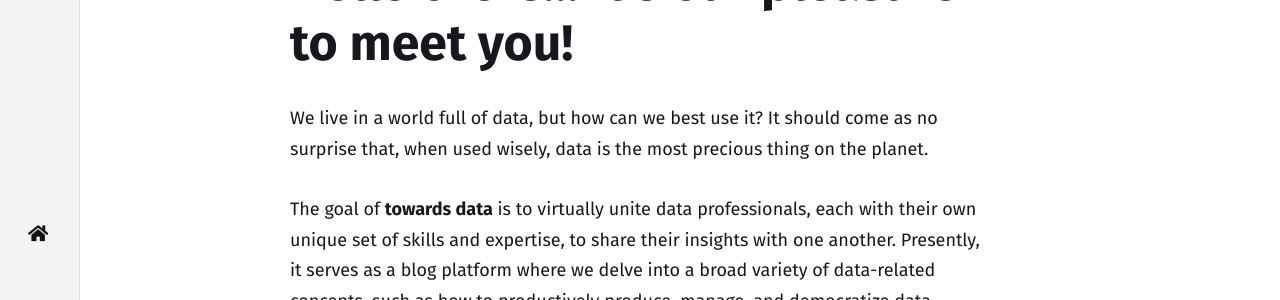
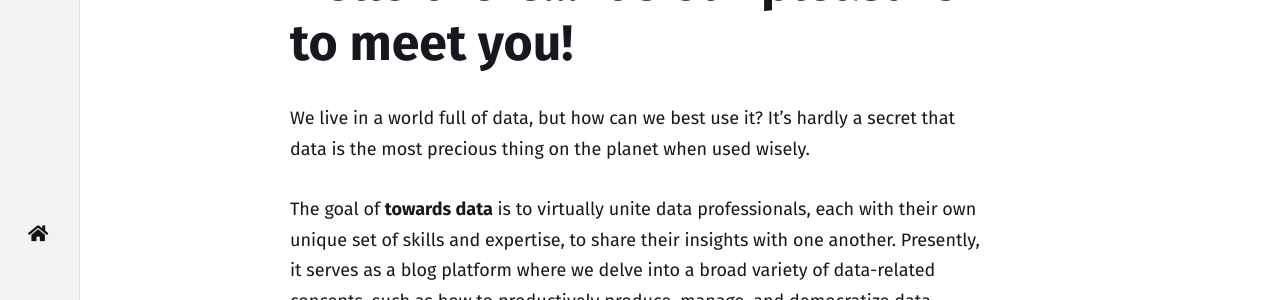
Before and after one commit to towardsdata/towardsdata.github.io, a Jekyll site: the page built from _pages/about.md, in a window 1280 px wide. Shown: the part 200-500 px from the top of the page. Built offline with Jekyll 4.4.1, drawn with Linux system fonts in a browser that asks for light colours; nearby versions of some CDN libraries; comment, search, counter and statistics services are not loaded.

Commit message:
Contents updated

```diff
--- a/_pages/about.md
+++ b/_pages/about.md
@@ -10,7 +10,7 @@
 <!-- Home Icon -->
 {% include home-icon.html %}
 
-We live in a world full of data, but how can we best use it? It should come as no surprise that, when used wisely, data is the most precious thing on the planet.
+We live in a world full of data, but how can we best use it? It's hardly a secret that data is the most precious thing on the planet when used wisely.
 
 The goal of **towards data** is to virtually unite data professionals, each with their own unique set of skills and expertise, to share their insights with one another. Presently, it serves as a blog platform where we delve into a broad variety of data-related concepts, such as how to productively produce, manage, and democratize data.
 
```
